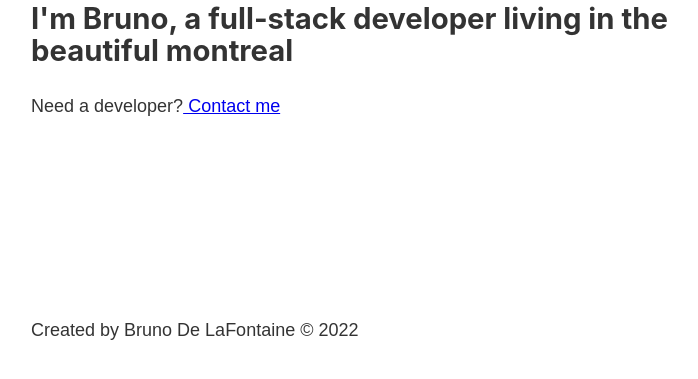
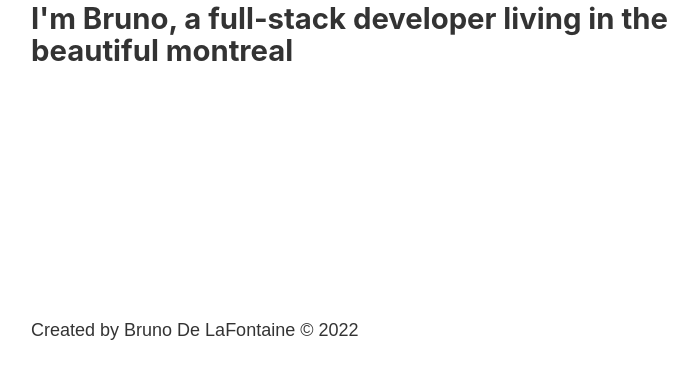
Before and after one commit to bdl126/gatsby_project, a Gatsby site: page / in a window 1280 px wide. Shown: the part 413-792 px from the top of the page, without its empty margins (252-950 px from the left). Built offline with nearby package versions, Linux system fonts and the light colour scheme; Gatsby itself is replaced by a stand-in of ours.

Commit message:
Clean up home page link

```diff
--- a/src/pages/index.js
+++ b/src/pages/index.js
@@ -10,7 +10,6 @@
       <Head title="Home" />
       <h1>Hello</h1>
       <h2> I'm Bruno, a full-stack developer living in the beautiful montreal</h2>
-      <p>Need a developer?<Link href="/contact"> Contact me</Link></p>
     </Layout>
   )
 }
```
